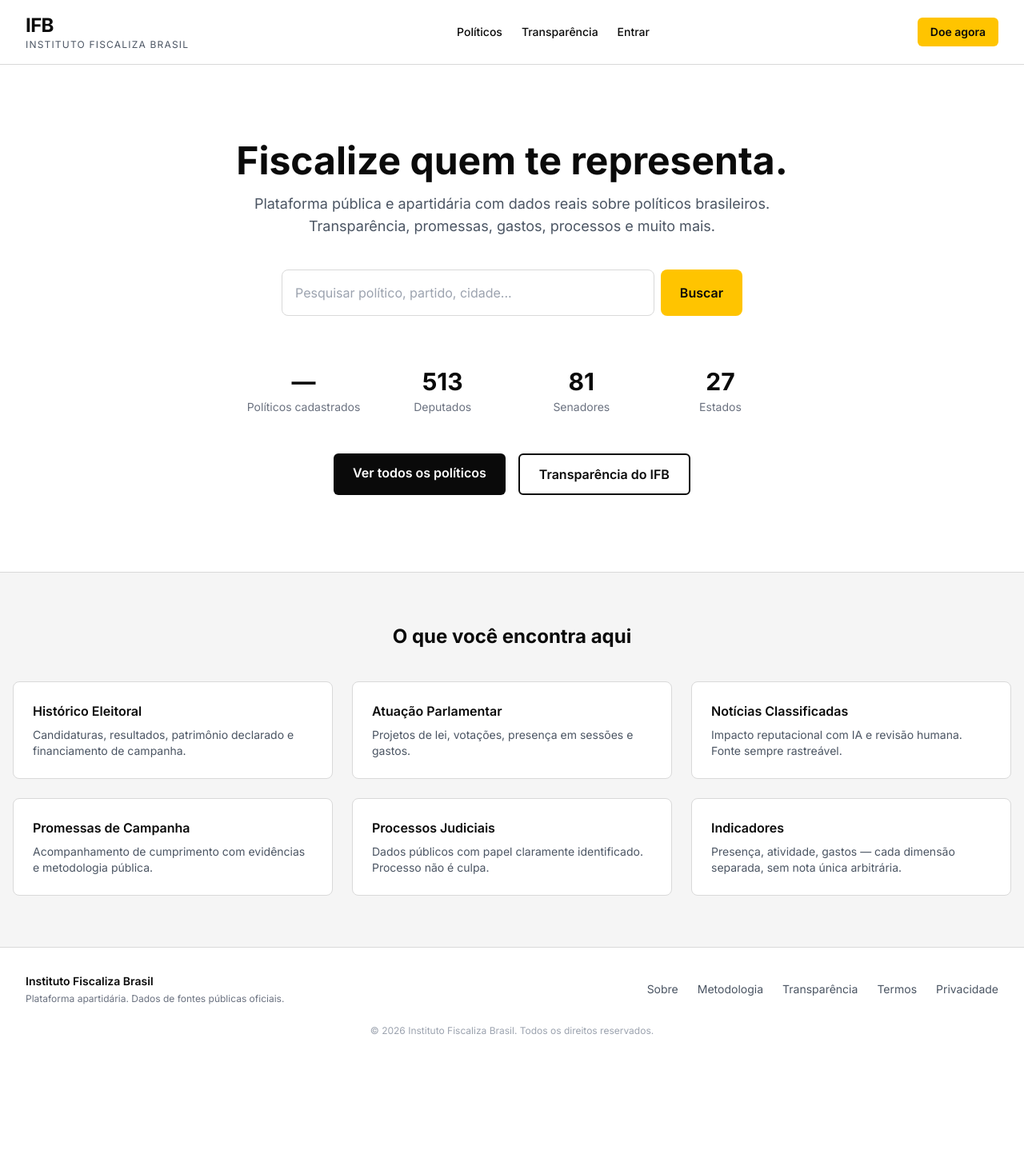
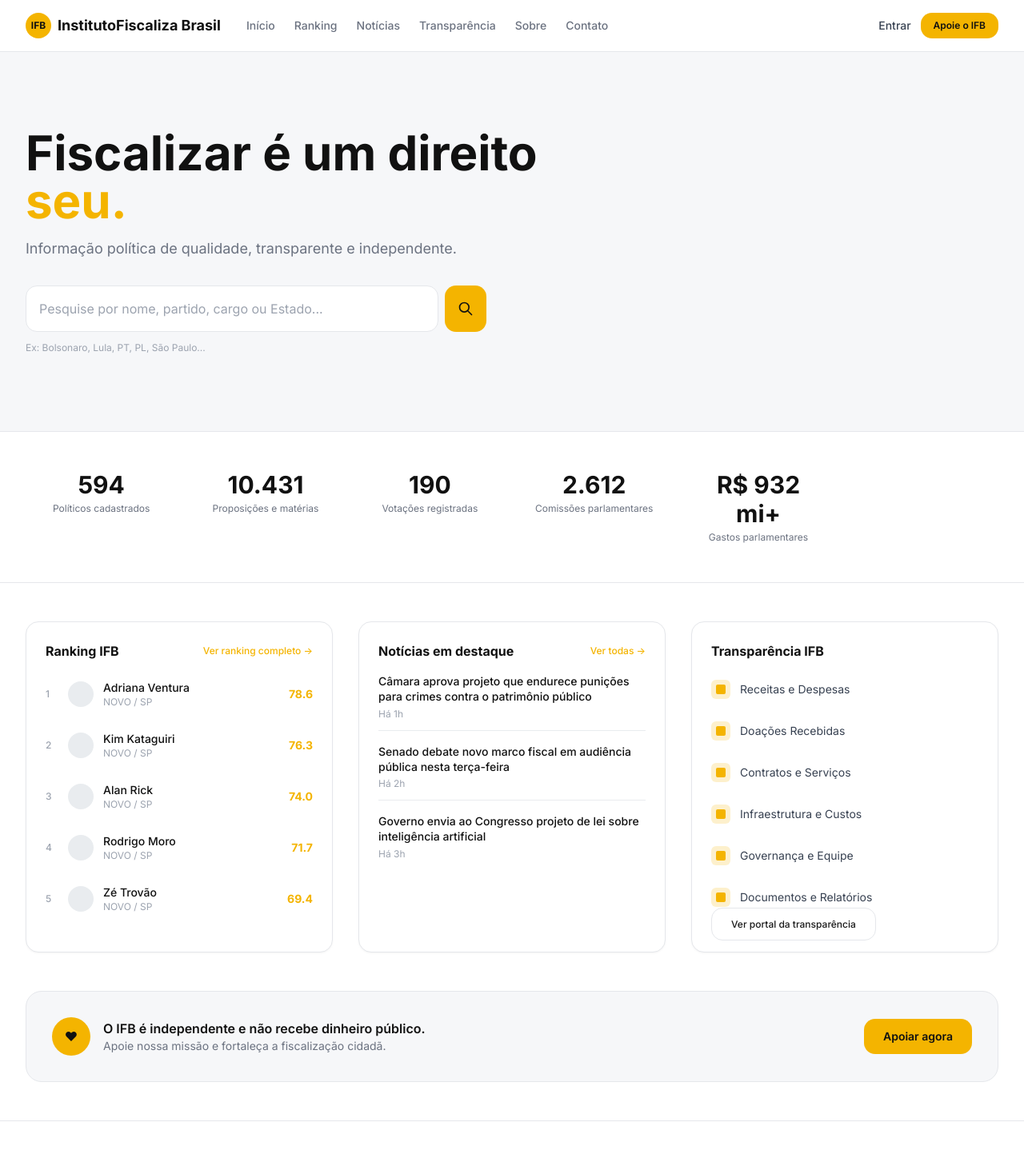
Before and after one commit to douglasoliveira21/ifb, a Next.js app in the folder frontend/: page / in a window 1280 px wide. Shown: the top 1448 px of the page at 80% size. Before the commit the page ends 1329 px from the top, so only its background shows below. Built offline with nearby package versions, Linux system fonts and the light colour scheme; no server answers.

Commit message:
feat: Design System IFB oficial - Home page recriada seguindo mockup aprovado

```diff
--- a/frontend/src/app/page.tsx
+++ b/frontend/src/app/page.tsx
@@ -6,7 +6,7 @@ import Link from "next/link";
 const API_URL = process.env.NEXT_PUBLIC_API_URL || "http://localhost:8000";
 
 export default function HomePage() {
-  const [stats, setStats] = useState<{ total: number } | null>(null);
+  const [stats, setStats] = useState<any>(null);
 
   useEffect(() => {
     fetch(`${API_URL}/api/v1/politicians?limit=1`)
@@ -16,135 +16,205 @@ export default function HomePage() {
   }, []);
 
   return (
-    <main className="min-h-screen flex flex-col">
+    <main className="min-h-screen bg-ifb-bg">
       {/* Header */}
-      <header className="border-b border-ifb-gray-medium">
-        <div className="max-w-7xl mx-auto px-4 sm:px-6 lg:px-8 py-4 flex items-center justify-between">
-          <div className="flex flex-col leading-tight">
-            <span className="text-2xl font-bold tracking-tight text-ifb-black">IFB</span>
-            <span className="text-xs text-gray-600 uppercase tracking-widest">Instituto Fiscaliza Brasil</span>
+      <header className="border-b border-ifb-gray-200 bg-white sticky top-0 z-50">
+        <div className="container-ifb py-4 flex items-center justify-between">
+          <div className="flex items-center gap-8">
+            <Link href="/" className="flex items-center gap-2">
+              <div className="w-8 h-8 bg-ifb-yellow rounded-full flex items-center justify-center">
+                <span className="text-ifb-black font-bold text-xs">IFB</span>
               </div>
-          <nav className="hidden md:flex items-center gap-6 text-sm font-medium">
-            <Link href="/politicos" className="hover:text-ifb-yellow transition">Políticos</Link>
-            <Link href="/transparencia" className="hover:text-ifb-yellow transition">Transparência</Link>
-            <Link href="/login" className="hover:text-ifb-yellow transition">Entrar</Link>
+              <span className="font-bold text-ifb-black text-lg hidden sm:block">Instituto<br className="hidden"/>Fiscaliza Brasil</span>
+            </Link>
+            <nav className="hidden lg:flex items-center gap-6 text-sm font-medium text-ifb-gray-500">
+              <Link href="/politicos" className="hover:text-ifb-black transition">Início</Link>
+              <Link href="/politicos" className="hover:text-ifb-black transition">Ranking</Link>
+              <Link href="/politicos" className="hover:text-ifb-black transition">Notícias</Link>
+              <Link href="/transparencia" className="hover:text-ifb-black transition">Transparência</Link>
+              <Link href="/sobre" className="hover:text-ifb-black transition">Sobre</Link>
+              <Link href="/sobre" className="hover:text-ifb-black transition">Contato</Link>
             </nav>
-          <Link href="/doar" className="bg-ifb-yellow text-ifb-black px-4 py-2 rounded-md text-sm font-semibold hover:bg-ifb-yellow-light transition">
-            Doe agora
-          </Link>
+          </div>
+          <div className="flex items-center gap-3">
+            <Link href="/login" className="text-sm font-medium text-ifb-gray-700 hover:text-ifb-black transition hidden sm:block">Entrar</Link>
+            <Link href="/doar" className="btn-primary text-xs px-4 py-2">Apoie o IFB</Link>
+          </div>
         </div>
       </header>
 
       {/* Hero */}
-      <section className="flex-1 flex flex-col items-center justify-center px-4 py-16 sm:py-24">
-        <h1 className="text-4xl sm:text-5xl font-bold text-center max-w-3xl leading-tight text-ifb-black">
-          Fiscalize quem te representa.
+      <section className="bg-ifb-gray-50 border-b border-ifb-gray-200">
+        <div className="container-ifb py-16 lg:py-24">
+          <div className="max-w-3xl">
+            <h1 className="text-4xl sm:text-5xl lg:text-6xl font-bold text-ifb-black leading-tight">
+              Fiscalizar é um direito <span className="text-ifb-yellow">seu.</span>
             </h1>
-        <p className="mt-4 text-lg text-gray-600 text-center max-w-2xl">
-          Plataforma pública e apartidária com dados reais sobre políticos brasileiros.
-          Transparência, promessas, gastos, processos e muito mais.
+            <p className="mt-4 text-lg text-ifb-gray-500 max-w-xl">
+              Informação política de qualidade, transparente e independente.
             </p>
 
             {/* Search */}
-        <form
-          action="/politicos"
-          className="mt-10 w-full max-w-xl"
-        >
-          <div className="flex gap-2">
+            <form action="/politicos" className="mt-8 flex gap-2 max-w-xl">
+              <div className="flex-1 relative">
                 <input
                   type="text"
                   name="q"
-              placeholder="Pesquisar político, partido, cidade..."
-              className="flex-1 px-4 py-4 border border-ifb-gray-medium rounded-lg text-base focus:outline-none focus:ring-2 focus:ring-ifb-yellow focus:border-transparent transition"
+                  placeholder="Pesquise por nome, partido, cargo ou Estado..."
+                  className="input pr-12 py-4 text-base"
                   aria-label="Pesquisar político"
                 />
-            <button
-              type="submit"
-              className="bg-ifb-yellow text-ifb-black px-6 py-4 rounded-lg font-semibold hover:bg-ifb-yellow-light transition"
-            >
-              Buscar
+              </div>
+              <button type="submit" className="bg-ifb-yellow hover:bg-ifb-yellow-hover text-ifb-black p-4 rounded-ifb-btn transition">
+                <svg className="w-5 h-5" fill="none" stroke="currentColor" viewBox="0 0 24 24"><path strokeLinecap="round" strokeLinejoin="round" strokeWidth={2} d="M21 21l-6-6m2-5a7 7 0 11-14 0 7 7 0 0114 0z" /></svg>
               </button>
+            </form>
+            <p className="mt-3 text-xs text-ifb-gray-400">Ex: Bolsonaro, Lula, PT, PL, São Paulo...</p>
           </div>
-        </form>
-
-        {/* Stats */}
-        <div className="mt-16 grid grid-cols-2 sm:grid-cols-4 gap-8 text-center">
-          <div>
-            <p className="text-3xl font-bold text-ifb-black">
-              {stats ? stats.total : "—"}
-            </p>
-            <p className="text-sm text-gray-500 mt-1">Políticos cadastrados</p>
-          </div>
-          <div>
-            <p className="text-3xl font-bold text-ifb-black">513</p>
-            <p className="text-sm text-gray-500 mt-1">Deputados</p>
-          </div>
-          <div>
-            <p className="text-3xl font-bold text-ifb-black">81</p>
-            <p className="text-sm text-gray-500 mt-1">Senadores</p>
-          </div>
-          <div>
-            <p className="text-3xl font-bold text-ifb-black">27</p>
-            <p className="text-sm text-gray-500 mt-1">Estados</p>
-          </div>
-        </div>
-
-        {/* CTA */}
-        <div className="mt-12 flex flex-col sm:flex-row gap-4">
-          <Link
-            href="/politicos"
-            className="bg-ifb-black text-white px-6 py-3 rounded-md font-semibold text-center hover:bg-gray-800 transition"
-          >
-            Ver todos os políticos
-          </Link>
-          <Link
-            href="/transparencia"
-            className="border-2 border-ifb-black text-ifb-black px-6 py-3 rounded-md font-semibold text-center hover:bg-ifb-black hover:text-white transition"
-          >
-            Transparência do IFB
-          </Link>
         </div>
       </section>
 
-      {/* Features */}
-      <section className="bg-ifb-gray-light border-t border-ifb-gray-medium py-16">
-        <div className="max-w-7xl mx-auto px-4">
-          <h2 className="text-2xl font-bold text-center text-ifb-black mb-10">O que você encontra aqui</h2>
-          <div className="grid grid-cols-1 sm:grid-cols-2 lg:grid-cols-3 gap-6">
+      {/* Stats */}
+      <section className="border-b border-ifb-gray-200 bg-white">
+        <div className="container-ifb py-8">
+          <div className="grid grid-cols-2 sm:grid-cols-3 lg:grid-cols-6 gap-4">
             {[
-              { title: "Histórico Eleitoral", desc: "Candidaturas, resultados, patrimônio declarado e financiamento de campanha." },
-              { title: "Atuação Parlamentar", desc: "Projetos de lei, votações, presença em sessões e gastos." },
-              { title: "Notícias Classificadas", desc: "Impacto reputacional com IA e revisão humana. Fonte sempre rastreável." },
-              { title: "Promessas de Campanha", desc: "Acompanhamento de cumprimento com evidências e metodologia pública." },
-              { title: "Processos Judiciais", desc: "Dados públicos com papel claramente identificado. Processo não é culpa." },
-              { title: "Indicadores", desc: "Presença, atividade, gastos — cada dimensão separada, sem nota única arbitrária." },
-            ].map((f, i) => (
-              <div key={i} className="bg-white p-6 rounded-lg border border-ifb-gray-medium">
-                <h3 className="font-semibold text-ifb-black">{f.title}</h3>
-                <p className="text-sm text-gray-600 mt-2">{f.desc}</p>
+              { value: stats?.total || "594", label: "Políticos cadastrados" },
+              { value: "10.431", label: "Proposições e matérias" },
+              { value: "190", label: "Votações registradas" },
+              { value: "2.612", label: "Comissões parlamentares" },
+              { value: "R$ 932 mi+", label: "Gastos parlamentares" },
+            ].map((s, i) => (
+              <div key={i} className="text-center p-4">
+                <p className="text-2xl lg:text-3xl font-bold text-ifb-black">{s.value}</p>
+                <p className="text-xs text-ifb-gray-500 mt-1">{s.label}</p>
               </div>
             ))}
           </div>
         </div>
       </section>
 
-      {/* Footer */}
-      <footer className="border-t border-ifb-gray-medium bg-white">
-        <div className="max-w-7xl mx-auto px-4 sm:px-6 lg:px-8 py-8">
-          <div className="flex flex-col md:flex-row justify-between items-center gap-4">
-            <div>
-              <p className="text-sm font-semibold text-ifb-black">Instituto Fiscaliza Brasil</p>
-              <p className="text-xs text-gray-500 mt-1">Plataforma apartidária. Dados de fontes públicas oficiais.</p>
+      {/* Main content grid */}
+      <section className="container-ifb py-12">
+        <div className="grid grid-cols-1 lg:grid-cols-3 gap-8">
+          {/* Ranking */}
+          <div className="card">
+            <div className="flex items-center justify-between mb-4">
+              <h2 className="font-bold text-ifb-black">Ranking IFB</h2>
+              <Link href="/politicos" className="text-xs text-ifb-yellow font-medium hover:underline">Ver ranking completo →</Link>
             </div>
-            <div className="flex gap-6 text-sm text-gray-600">
-              <Link href="/sobre" className="hover:text-ifb-black">Sobre</Link>
-              <Link href="/metodologia" className="hover:text-ifb-black">Metodologia</Link>
-              <Link href="/transparencia" className="hover:text-ifb-black">Transparência</Link>
-              <Link href="/termos" className="hover:text-ifb-black">Termos</Link>
-              <Link href="/privacidade" className="hover:text-ifb-black">Privacidade</Link>
+            <div className="space-y-3">
+              {["Adriana Ventura", "Kim Kataguiri", "Alan Rick", "Rodrigo Moro", "Zé Trovão"].map((name, i) => (
+                <div key={i} className="flex items-center gap-3 py-2">
+                  <span className="text-xs font-medium text-ifb-gray-400 w-4">{i + 1}</span>
+                  <div className="w-8 h-8 bg-ifb-gray-100 rounded-full flex-shrink-0" />
+                  <div className="flex-1 min-w-0">
+                    <p className="text-sm font-medium text-ifb-black truncate">{name}</p>
+                    <p className="text-xs text-ifb-gray-400">NOVO / SP</p>
+                  </div>
+                  <span className="text-sm font-bold text-ifb-yellow">{(78.6 - i * 2.3).toFixed(1)}</span>
+                </div>
+              ))}
             </div>
           </div>
-          <p className="text-xs text-gray-400 text-center mt-6">© 2026 Instituto Fiscaliza Brasil. Todos os direitos reservados.</p>
+
+          {/* News */}
+          <div className="card">
+            <div className="flex items-center justify-between mb-4">
+              <h2 className="font-bold text-ifb-black">Notícias em destaque</h2>
+              <Link href="/politicos" className="text-xs text-ifb-yellow font-medium hover:underline">Ver todas →</Link>
+            </div>
+            <div className="space-y-4">
+              {[
+                "Câmara aprova projeto que endurece punições para crimes contra o patrimônio público",
+                "Senado debate novo marco fiscal em audiência pública nesta terça-feira",
+                "Governo envia ao Congresso projeto de lei sobre inteligência artificial",
+              ].map((title, i) => (
+                <div key={i} className="pb-3 border-b border-ifb-gray-100 last:border-0 last:pb-0">
+                  <p className="text-sm text-ifb-black font-medium leading-snug">{title}</p>
+                  <p className="text-xs text-ifb-gray-400 mt-1">Há {i + 1}h</p>
+                </div>
+              ))}
+            </div>
+          </div>
+
+          {/* Transparency */}
+          <div className="card">
+            <div className="flex items-center justify-between mb-4">
+              <h2 className="font-bold text-ifb-black">Transparência IFB</h2>
+            </div>
+            <div className="space-y-3">
+              {[
+                "Receitas e Despesas",
+                "Doações Recebidas",
+                "Contratos e Serviços",
+                "Infraestrutura e Custos",
+                "Governança e Equipe",
+                "Documentos e Relatórios",
+              ].map((item, i) => (
+                <Link key={i} href="/transparencia" className="flex items-center gap-3 py-2 hover:bg-ifb-gray-50 rounded-lg -mx-2 px-2 transition">
+                  <div className="w-6 h-6 bg-ifb-yellow/20 rounded-md flex items-center justify-center">
+                    <div className="w-3 h-3 bg-ifb-yellow rounded-sm" />
+                  </div>
+                  <span className="text-sm text-ifb-gray-700">{item}</span>
+                </Link>
+              ))}
+              <Link href="/transparencia" className="btn-secondary w-full text-center mt-2 text-xs">Ver portal da transparência</Link>
+            </div>
+          </div>
+        </div>
+      </section>
+
+      {/* CTA Banner */}
+      <section className="container-ifb pb-12">
+        <div className="bg-ifb-gray-50 border border-ifb-gray-200 rounded-ifb-lg p-8 flex flex-col sm:flex-row items-center justify-between gap-4">
+          <div className="flex items-center gap-4">
+            <div className="w-12 h-12 bg-ifb-yellow rounded-full flex items-center justify-center flex-shrink-0">
+              <span className="text-ifb-black font-bold">♥</span>
+            </div>
+            <div>
+              <p className="font-semibold text-ifb-black">O IFB é independente e não recebe dinheiro público.</p>
+              <p className="text-sm text-ifb-gray-500">Apoie nossa missão e fortaleça a fiscalização cidadã.</p>
+            </div>
+          </div>
+          <Link href="/doar" className="btn-primary whitespace-nowrap">Apoiar agora</Link>
+        </div>
+      </section>
+
+      {/* Footer */}
+      <footer className="border-t border-ifb-gray-200 bg-white">
+        <div className="container-ifb py-12">
+          <div className="grid grid-cols-2 sm:grid-cols-4 lg:grid-cols-5 gap-8">
+            <div className="col-span-2 sm:col-span-4 lg:col-span-1">
+              <div className="flex items-center gap-2 mb-3">
+                <div className="w-7 h-7 bg-ifb-yellow rounded-full flex items-center justify-center">
+                  <span className="text-ifb-black font-bold text-[10px]">IFB</span>
+                </div>
+                <span className="font-bold text-sm text-ifb-black">Instituto Fiscaliza Brasil</span>
+              </div>
+              <p className="text-xs text-ifb-gray-500 leading-relaxed">
+                Promovendo transparência, fiscalização e participação cidadã na política brasileira.
+              </p>
+            </div>
+            {[
+              { title: "Navegação", links: ["Início", "Ranking", "Notícias", "Transparência", "Sobre", "Contato"] },
+              { title: "Políticos", links: ["Deputados", "Senadores", "Partidos", "Estados"] },
+              { title: "Institucional", links: ["Quem somos", "Metodologia", "LGPD e Privacidade", "Termos de Uso"] },
+              { title: "Transparência", links: ["Receitas e Despesas", "Doações", "Contratos", "Relatórios"] },
+            ].map((col, i) => (
+              <div key={i}>
+                <h4 className="font-semibold text-sm text-ifb-black mb-3">{col.title}</h4>
+                <ul className="space-y-2">
+                  {col.links.map((link, j) => (
+                    <li key={j}><Link href="#" className="text-xs text-ifb-gray-500 hover:text-ifb-black transition">{link}</Link></li>
+                  ))}
+                </ul>
+              </div>
+            ))}
+          </div>
+          <div className="mt-8 pt-6 border-t border-ifb-gray-100 text-center">
+            <p className="text-xs text-ifb-gray-400">© 2026 Instituto Fiscaliza Brasil — Todos os direitos reservados.</p>
+          </div>
         </div>
       </footer>
     </main>
--- a/frontend/src/styles/globals.css
+++ b/frontend/src/styles/globals.css
@@ -4,16 +4,17 @@
 
 @layer base {
   html {
-    font-family: var(--font-inter), system-ui, sans-serif;
+    font-family: "Inter", system-ui, -apple-system, sans-serif;
+    overflow-x: hidden;
+    -webkit-font-smoothing: antialiased;
+    -moz-osx-font-smoothing: grayscale;
+  }
+
+  body {
+    @apply bg-ifb-bg text-ifb-gray-900;
     overflow-x: hidden;
   }
 
-  body {
-    @apply bg-white text-ifb-black;
-    overflow-x: hidden;
-  }
-
-  /* Foco acessível */
   *:focus-visible {
     @apply outline-2 outline-offset-2 outline-ifb-yellow;
   }
@@ -21,18 +22,31 @@
 
 @layer components {
   .btn-primary {
-    @apply bg-ifb-yellow text-ifb-black px-6 py-3 rounded-md font-semibold
-           hover:bg-ifb-yellow-light transition-colors duration-200
-           focus-visible:ring-2 focus-visible:ring-offset-2 focus-visible:ring-ifb-yellow;
+    @apply bg-ifb-yellow text-ifb-black px-6 py-3 rounded-ifb-btn font-semibold
+           hover:bg-ifb-yellow-hover transition-all duration-200 text-sm;
   }
 
   .btn-secondary {
-    @apply border-2 border-ifb-black text-ifb-black px-6 py-3 rounded-md font-semibold
-           hover:bg-ifb-black hover:text-white transition-colors duration-200;
+    @apply bg-white border border-ifb-gray-200 text-ifb-gray-900 px-6 py-3 rounded-ifb-btn font-medium
+           hover:bg-ifb-gray-50 transition-all duration-200 text-sm;
   }
 
   .card {
-    @apply bg-white border border-ifb-gray-medium rounded-lg p-6
-           hover:shadow-sm transition-shadow duration-200;
+    @apply bg-white border border-ifb-gray-200 rounded-ifb p-6 shadow-ifb
+           hover:shadow-ifb-md transition-shadow duration-200;
+  }
+
+  .card-lg {
+    @apply bg-white border border-ifb-gray-200 rounded-ifb-lg p-8 shadow-ifb;
+  }
+
+  .input {
+    @apply w-full px-4 py-3 border border-ifb-gray-200 rounded-ifb-btn text-sm
+           focus:outline-none focus:ring-2 focus:ring-ifb-yellow focus:border-transparent
+           placeholder:text-ifb-gray-400 transition-all duration-200;
+  }
+
+  .container-ifb {
+    @apply max-w-ifb mx-auto px-4 sm:px-6 lg:px-8;
   }
 }
```
Also changed, not shown: frontend/tailwind.config.ts (+30 -14 lines). Lines whose indentation alone changed are shown as unchanged.
